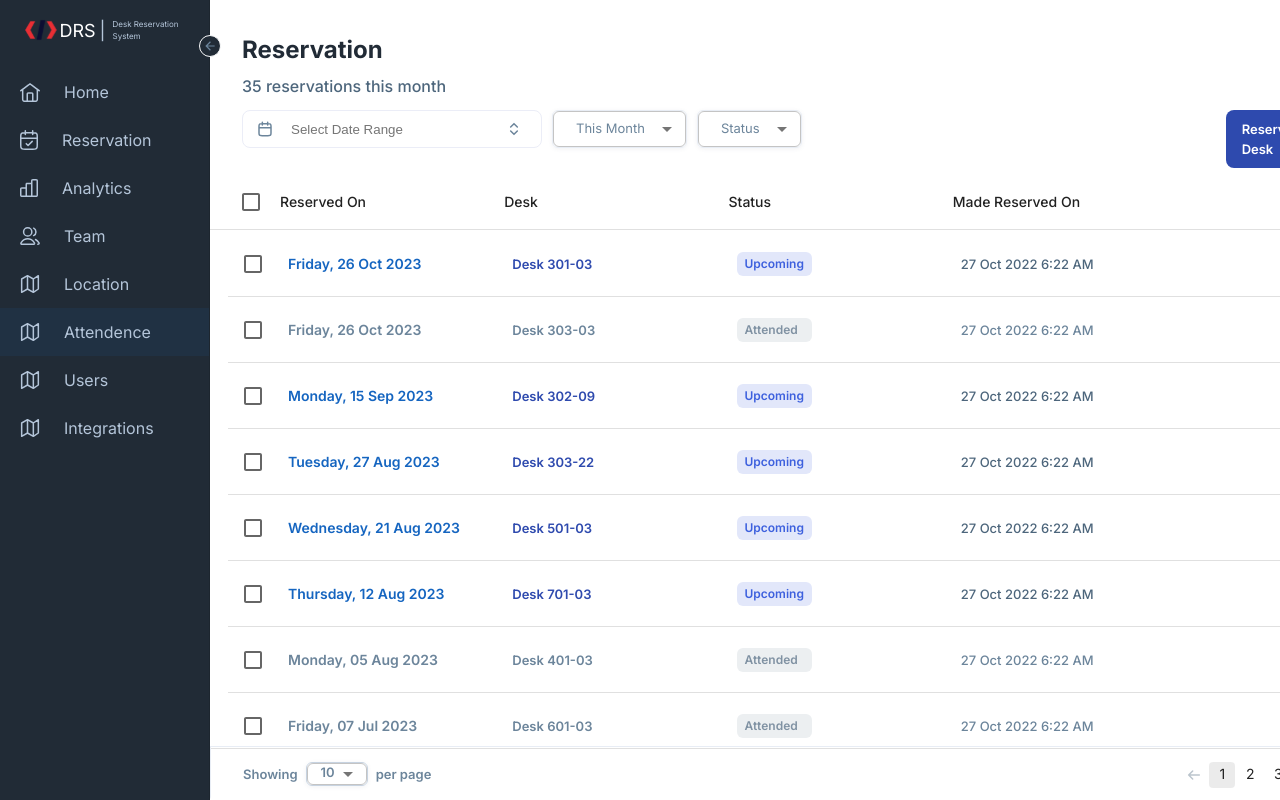
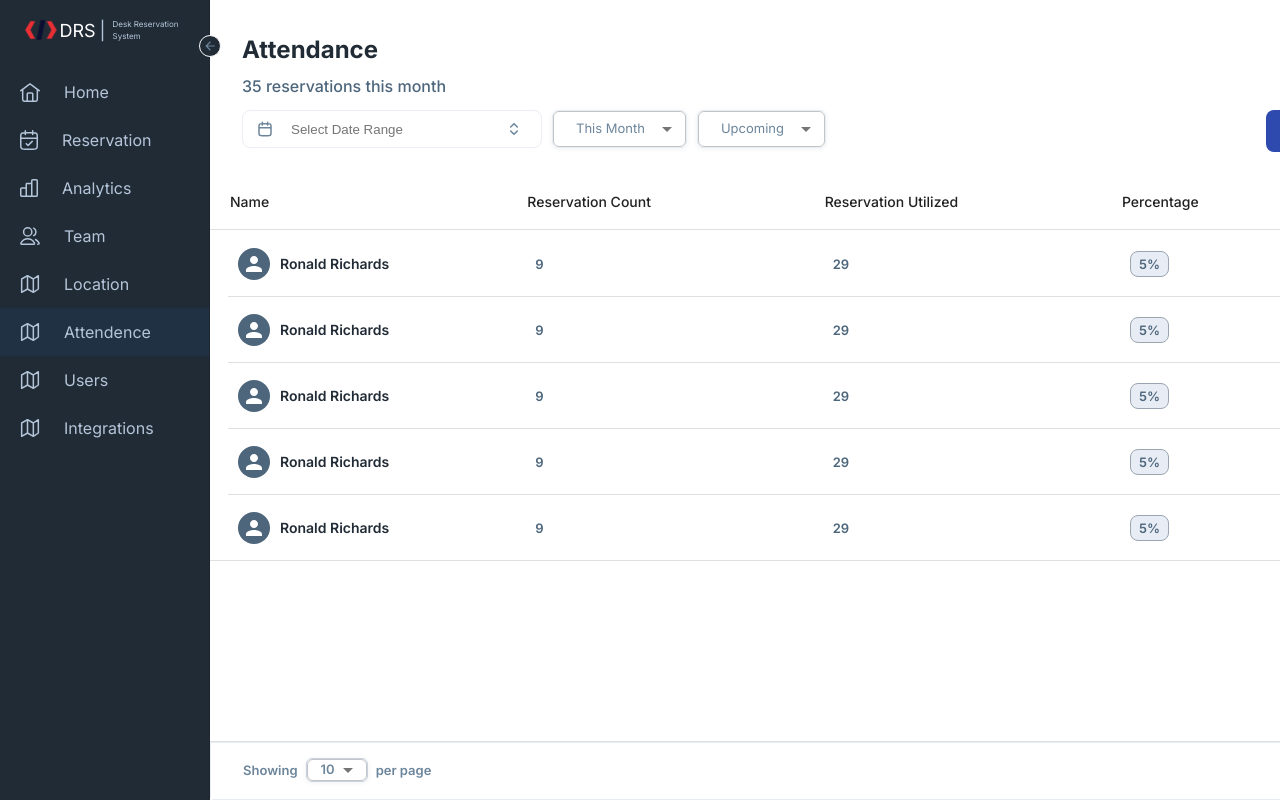
Before and after one commit to sk-roy/Desk-Reservation-System, a React (Create React App) app: page /attendence in a window 1280 px wide. Shown: the top 800 px of the page. Built offline with nearby package versions, Linux system fonts and the light colour scheme.

Commit message:
Location floor table on location page

```diff
--- a/src/assets/data.ts
+++ b/src/assets/data.ts
@@ -1,4 +1,4 @@
-import { DataGridRow } from "../components/interface";
+import { DataGridAttendance, DataGridRow, LocationFloorProps } from "../components/interface";
 
 export const ReservationList = [
   { date: "Tomorrow, 14 Feb, 2024", desk: 7, room: 5, floor: 2},
@@ -51,6 +51,23 @@ export const datagridrows: DataGridRow[] = [
 ];
 
 
+export const DataGridAttendanceRows: DataGridAttendance[] = [
+  { id: 1, name: 'Ronald Richards', reservationCount: 9, reservationUtilized: 29, percentage: 5 },
+  { id: 2, name: 'Ronald Richards', reservationCount: 9, reservationUtilized: 29, percentage: 5 },
+  { id: 3, name: 'Ronald Richards', reservationCount: 9, reservationUtilized: 29, percentage: 5 },
+  { id: 4, name: 'Ronald Richards', reservationCount: 9, reservationUtilized: 29, percentage: 5 },
+  { id: 5, name: 'Ronald Richards', reservationCount: 9, reservationUtilized: 29, percentage: 5 },
+]
+
+export const LocationFloors: LocationFloorProps[] = [
+  { id: 1, level: 1, roomCount: 5, deskCount: 45, },
+  { id: 2, level: 2, roomCount: 6, deskCount: 32, },
+  { id: 3, level: 3, roomCount: 4, deskCount: 27, },
+  { id: 4, level: 4, roomCount: 5, deskCount: 36, },
+  { id: 5, level: 5, roomCount: 5, deskCount: 40, },
+]
+
+
 export const TeamData = [
   { name: "A.A. Fattah Islam", designation: "Software QA Technical Lead", email: "fattah.islam@enosisbd.com", image: "/images/drsTeam/A.A. Fattah Islam.svg"},
   { name: "Aminul Islam", designation: "Senior Software Development Manager", email: "aminul@enosisbd.com", image: "/images/drsTeam/Aminul Islam.svg"},
--- a/src/components/CustomDataGrid/index.tsx
+++ b/src/components/CustomDataGrid/index.tsx
@@ -14,6 +14,7 @@ const CustomDataGrid: React.FC<CustomDateGridProps> = ({
   currentRow,
   rowsPerPageOptions = [10, 25, 50],
   pageSize,
+  checkboxSelection = false,
   setPage,
   setRowsPerPage,
   setCurrentRow,
@@ -163,7 +164,7 @@ const handleRowExit = () => {
             pageSize: rowsPerPage,
             page: page,
         }}
-        checkboxSelection
+        checkboxSelection = {checkboxSelection}
         slotProps={{
           cell: {
             onMouseEnter: handleRowHover,
--- a/src/pages/attendence/index.tsx
+++ b/src/pages/attendence/index.tsx
@@ -1,53 +1,15 @@
 import React from "react";
-import Layout from "../../layout";
-import { Box, Button, FormControl, MenuItem, Select, Typography } from "@mui/material";
-
+import { Avatar, Box, MenuItem, Select, Typography } from "@mui/material";
 import CustomDataGrid from "../../components/CustomDataGrid";
 import Sidebar from "../../components/sidebar";
 import DateRangePicker from "./DateRangePicker";
 import theme from "../../theme";
-import TertiaryButton from "../../components/buttons/TertiaryButton";
-import DeleteButton from "../../components/buttons/DeleteButton";
-import Edit03Icon from "../../components/icons/Edit03Icon";
-import DeleteIcon from "../../components/icons/DeleteIcon";
 import { GridColDef } from "@mui/x-data-grid";
-import { DataGridRow } from "../../components/interface";
-import { datagridrows } from "../../assets/data";
+import { DataGridAttendanceRows } from "../../assets/data";
+import PrimaryButton from "../../components/buttons/PrimaryButton";
+import AddIcon from '@mui/icons-material/Add';
 
 
-
-interface SelectDeptProps {
-    department: string;
-}
-
-const SelectDept: React.FC<SelectDeptProps> = ({ department }) => {
-    const renderValue = (value: any) => {
-        return value ? value : department;
-    };
-
-    return (
-        <FormControl>
-            <Select
-                renderValue={renderValue}
-                displayEmpty
-                sx={{
-                    height: "38px",
-                    borderRadius: "6px",
-                    border: "1px solid var(--Offwhite-Offwhite-3, #E8EDF5)",
-                    boxShadow: "0px 1px 4px 0px #4C577314",
-                    fontSize: "13px",
-                    paddingLeft: "9px",
-                    paddingTop: "16px",
-                    paddingRight: "9px",
-                    paddingBottom: "18px",
-                    color: "#6C859B",
-                }}
-            >
-                {/* <MenuItem value={'Human Research'}>Human Research</MenuItem> */}
-            </Select>
-        </FormControl>
-    );
-};
 
 const Header = () => {
     return (
@@ -75,7 +37,7 @@ const Header = () => {
                 fontFamily="Inter"
                 component="div"
                 >
-                    Reservation
+                    Attendance
                 </Typography>
 
                 <Typography
@@ -143,101 +105,20 @@ const Header = () => {
                         paddingBottom: "18px",
                         color: "#6C859B",
                     }}>
-                        <MenuItem value={1}>Status</MenuItem>
+                        <MenuItem value={1}>Upcoming</MenuItem>
+                        <MenuItem value={2}>Completed</MenuItem>
                     </Select>
                 </Box>
-                {/* <Button>Reserve a Desk</Button> */}
-                <Box>
-                    <Button
-                    sx={{
-                        borderRadius: "8px",
-                        px: "16px",
-                        py: "9px",
-                        backgroundColor: "#2E4AAE",
-                        textTransform: "none",
-                        '&:hover': {
-                          backgroundColor: '#2E4AAE',
-                          boxShadow: "0px 1px 2px 1px #2E4AAE",
-                        },
-                    }}
-                    >
-                        <Typography className="Semi Bold 13" color="#FFFFFF">Reserve a Desk</Typography>
-                    </Button>
-                </Box>
+
+                  <PrimaryButton title="Import" icon={<AddIcon htmlColor={theme.customTheme.Color.Primary.White}/>} />
             </Box>
         </Box>
     );
 }
 
 
-
-
-const StatusCell = ({ status }: {status: number}) => {
-    return (
-      <Box sx={{
-        borderRadius: '6px',
-        height: '24px',
-        width: '75px',
-        py: "3px",
-        px: "8px",
-        marginY: "14px",
-      }}
-      bgcolor= {status === 1 ? '#3E61DE26' : '#8092A326'}
-      >
-          {status === 1 ? <Typography className='Semi Bold 12' color='#3E61DE'>Upcoming</Typography>
-                        : <Typography className='Semi Bold 12' color={theme.palette.grey[200]}>Attended</Typography>}
-      </Box>
-    );
-  }
-
-  const CustomButtonCell = ({ status, id, currentRow }: { status: number, id: number, currentRow: number }) => {
-    return (
-      <>{
-        currentRow === id &&
-        <Box>
-        {
-          status === 1 ? <TertiaryButton title='Edit' icon={<Edit03Icon color={theme.customTheme.Color.grey[3]}/>}/>
-                      : <DeleteButton title="Delete" height={32} icon={<DeleteIcon/>}/>
-        }
-        </Box>
-      }</>
-    );
-  };
-
-
-  const DeskCell = ({ status, desk }: {status: number, desk: string}) => {
-    return (
-      <Box marginY= "14px">
-          {status === 1 ? <Typography className='Semi Bold 13' color='#2E4AAE'>{desk}</Typography>
-                        : <Typography className='Semi Bold 13' color={theme.palette.grey[300]}>{desk}</Typography>}
-
-      </Box>
-    );
-  }
-
-  const ReservedOnCell = ({ status, reservedOn }: {status: number, reservedOn: string}) => {
-    return (
-      <Box marginY= "14px">
-          {status === 1 ? <Typography className='Semi Bold 14' color={theme.palette.primary.dark}>{reservedOn}</Typography>
-                        : <Typography className='Semi Bold 14' color={theme.palette.grey[300]}>{reservedOn}</Typography>}
-
-      </Box>
-    );
-  }
-  const MadeReservedOnCell = ({ status, madeReservedOn }: {status: number, madeReservedOn: string}) => {
-    return (
-      <Box marginY= "14px">
-          {status === 1 ? <Typography className='Medium 13' color={theme.palette.grey[400]}>{madeReservedOn}</Typography>
-                        : <Typography className='Medium 13' color={theme.palette.grey[300]}>{madeReservedOn}</Typography>}
-
-      </Box>
-    );
-  }
-
-
-
-const Attendence: React.FC = () => {
-    const columnLenth = 6;
+const AddCustomDatagrid = () => {
+  const columnLenth = 5;
   const initialPage = 0;
   const initialRowsPerPage = 10;
   const rowsPerPageOptions = [10, 15, 20];
@@ -246,29 +127,58 @@ const Attendence: React.FC = () => {
   const [rowsPerPage, setRowsPerPage] = React.useState<number>(initialRowsPerPage);
   const [currentRow, setCurrentRow] = React.useState(-1);
 
+
   const columns: GridColDef[] = [
       {
-          field: 'reservedOn', headerName: 'Reserved On', flex: (1/columnLenth), sortable: true,
+        field: 'name', headerName: 'Name', flex: (1/columnLenth), sortable: true,
         disableColumnMenu: true,
-          renderCell: (params) => <ReservedOnCell {...params.row} />
+        renderCell: (params) => <Box display="flex" gap='10px' alignItems='center'>
+          <Avatar style={{height: '32px', width: '32px'}}/>
+          <Typography className='Semi Bold 14' color={theme.customTheme.Color.Primary.Dark}>{params.value}</Typography>
+        </Box>
       }, {
-          field: 'desk', headerName: 'Desk', flex: (1/columnLenth), sortable: true,
+        field: 'reservationCount', headerName: 'Reservation Count', flex: (1/columnLenth), sortable: true,
         disableColumnMenu: true,
-          renderCell: (params) => <DeskCell {...params.row} />
+        renderCell: (params) => <Typography className='Semi Bold 13' color={theme.customTheme.Color.grey[4]}>{params.value}</Typography>,
       }, {
-          field: 'status', headerName: 'Status', flex: (1/columnLenth),
-          disableColumnMenu: true, headerClassName: 'status-header',
-          renderCell: (params) => <StatusCell status={params.value} />,
+        field: 'reservationUtilized', headerName: 'Reservation Utilized', flex: (1/columnLenth),
+        disableColumnMenu: true,
+        renderCell: (params) => <Typography className='Semi Bold 13' color={theme.customTheme.Color.grey[4]}>{params.value}</Typography>,
       },{
-          field: 'madeReservedOn', headerName: 'Made Reserved On', flex: (1/columnLenth), sortable: true,
+        field: 'percentage', headerName: 'Percentage', flex: (1/columnLenth), sortable: true,
         disableColumnMenu: true,
-          renderCell: (params) => <MadeReservedOnCell {...params.row} />
-        },{
-          field: 'button', headerName: '', flex: (1/columnLenth),
-          disableColumnMenu: true, headerClassName: 'button-header',
-          renderCell: (params) => <CustomButtonCell currentRow={currentRow}  {...params.row} />,
-        },
+        renderCell: (params) => <Box
+        sx={{
+          padding: '2px 8px 2px 8px',
+          borderRadius: '8px',
+          border: '1px solid var(--Greyscale-Grey-1, #99A5B0)',
+          backgroundColor: theme.customTheme.Color.OffWhite[3]
+        }}>
+          <Typography className='Semi Bold 13' color={theme.customTheme.Color.grey[4]}>{params.value}{'%'}</Typography>
+        </Box>
+      }
   ];
+
+  return (
+    <CustomDataGrid
+      rows={DataGridAttendanceRows}
+      columns={columns}
+      page={page}
+      rowsPerPage={rowsPerPage}
+      currentRow={currentRow}
+      rowsPerPageOptions = {rowsPerPageOptions}
+      // pageSize={}
+
+      setPage={setPage}
+      setRowsPerPage={setRowsPerPage}
+      setCurrentRow={setCurrentRow}
+
+    />
+  );
+}
+
+
+const Attendence: React.FC = () => {
 
     return (
         <Sidebar>
@@ -282,20 +192,7 @@ const Attendence: React.FC = () => {
             maxHeight="100vh"
             >
                 <Header/>
-                <CustomDataGrid
-                    rows={datagridrows}
-                    columns={columns}
-                    page={page}
-                    rowsPerPage={rowsPerPage}
-                    currentRow={currentRow}
-                    rowsPerPageOptions = {rowsPerPageOptions}
-                    // pageSize={}
-
-                    setPage={setPage}
-                    setRowsPerPage={setRowsPerPage}
-                    setCurrentRow={setCurrentRow}
-
-                />
+                <AddCustomDatagrid />
             </Box>
         </Sidebar>
     );
--- a/src/pages/location/index.tsx
+++ b/src/pages/location/index.tsx
@@ -1,4 +1,4 @@
-import { useState } from "react";
+import React, { useState } from "react";
 import Layout from "../../layout";
 import theme from "../../theme";
 import { Avatar, Box, Button, Typography } from "@mui/material";
@@ -12,6 +12,11 @@ import PrimaryButton from "../../components/buttons/PrimaryButton";
 import { LocationDrawer } from "./LocationDrawers";
 import Sidebar from "../../components/sidebar";
 import { UpdateHalidays } from "./HolidaysDrawers";
+import { GridColDef } from "@mui/x-data-grid";
+import CustomDataGrid from "../../components/CustomDataGrid";
+import { LocationFloors } from "../../assets/data";
+import DeleteButton from "../../components/buttons/DeleteButton";
+import DeleteIcon from "../../components/icons/DeleteIcon";
 
 
 
@@ -242,7 +247,7 @@ const HeadquarterHeader = () => {
                         backgroundColor: theme.customTheme.Color.OffWhite[1],
                         border: `1px solid ${theme.customTheme.Color.OffWhite[4]}`,
                     }}>
-                        <Typography className="Semi Bold 13">15 Holidays</Typography>
+                        <Typography className="Semi Bold 13" color={theme.customTheme.Color.grey[3]}>15 Holidays</Typography>
                         <InfoCircleIcon />
                     </div>
                     <div
@@ -257,7 +262,7 @@ const HeadquarterHeader = () => {
                         backgroundColor: theme.customTheme.Color.OffWhite[1],
                         border: `1px solid ${theme.customTheme.Color.OffWhite[4]}`,
                     }}>
-                        <Typography className="Semi Bold 13">Next Holiday: 21 Feb 2024</Typography>
+                        <Typography className="Semi Bold 13" color={theme.customTheme.Color.grey[3]}>Next Holiday: 21 Feb 2024</Typography>
                     </div>
                 </div>
             </div>
@@ -345,187 +350,71 @@ const TableHeader = () => {
     );
 }
 
-interface DataType {
-    key: number;
-    name: string;
-    roomCount: number;
-    deskCount: number;
-}
 
-interface MyRecord {
-    key: number;
-}
+const AddCustomDatagrid = () => {
+    const columnLenth = 4;
+    const initialPage = 0;
+    const initialRowsPerPage = 10;
+    const rowsPerPageOptions = [10, 15, 20];
+
+    const [page, setPage] = React.useState<number>(initialPage);
+    const [rowsPerPage, setRowsPerPage] = React.useState<number>(initialRowsPerPage);
+    const [currentRow, setCurrentRow] = React.useState(-1);
 
 
-// const LocationTable = () => {
-//     const [hoveredRowId, setHoveredRowId] = useState<number | null>(null);
+    const columns: GridColDef[] = [
+        {
+          field: 'level', headerName: 'Name', flex: (1/columnLenth), disableColumnMenu: true,
+          renderCell: (params) => <Box display="flex" gap='10px' alignItems='center'>
+            <Box
+            sx={{
+                borderRadius: '30px',
+                height: '40px',
+                width: '40px',
+                display: 'flex',
+                justifyContent: 'center',
+                alignItems: 'center',
+                backgroundColor: theme.customTheme.Color.OffWhite[3],
+            }}>
+                <Typography className='Bold 16' color={theme.customTheme.Color.Primary.Blue}>{'L'}{params.value}</Typography>
+            </Box>
+            <Typography className='Bold 16' color={theme.customTheme.Color.Primary.Dark}>{'Level-0'}{params.value}</Typography>
+          </Box>
+        }, {
+          field: 'roomCount', headerName: 'Room Count', flex: (1/columnLenth), sortable: false, disableColumnMenu: true,
+          renderCell: (params) => <Typography className='Semi Bold 13' color={theme.customTheme.Color.grey[4]}>{params.value}</Typography>,
+        }, {
+          field: 'deskCount', headerName: 'Desk Count', flex: (1/columnLenth), sortable: false, disableColumnMenu: true,
+          renderCell: (params) => <Typography className='Semi Bold 13' color={theme.customTheme.Color.grey[4]}>{params.value}</Typography>,
+        },{
+          field: 'action', headerName: '', flex: (1/columnLenth), sortable: false, disableColumnMenu: true,
+          renderCell: (params) => <Box display='flex' justifyContent='flex-end' width='100%' paddingRight='40px'>{
+                currentRow === params.id &&
+                <Box display='flex' gap='10px'>
+                    <TertiaryButton title='Edit' icon={<Edit03Icon color={theme.customTheme.Color.grey[3]}/>}/>
+                    <DeleteButton title="Delete" height={32} icon={<DeleteIcon/>}/>
+                </Box>
+          }</Box>
+        }
+    ];
 
-//     const handleRowHover = (recordKey: number) => {
-//         setHoveredRowId(recordKey);
-//     };
+    return (
+      <CustomDataGrid
+        rows={LocationFloors}
+        columns={columns}
+        page={page}
+        rowsPerPage={rowsPerPage}
+        currentRow={currentRow}
+        rowsPerPageOptions = {rowsPerPageOptions}
+        // pageSize={}
 
-//     const columns: TableProps<DataType>['columns'] = [
-//         {
-//             title: 'Name',
-//             dataIndex: 'name',
-//             key: 'name',
-//             width: `${100 / 4}%`,
-//             render: (text) => <div
-//             style={{
-//                 display: "flex",
-//                 flexDirection: "row",
-//                 justifyContent: "flex-start",
-//                 gap: "14px",
-//             }}>
-//                 <Text
-//                 style={{
-//                     display: "flex",
-//                     justifyContent: "center",
-//                     alignItems: "center",
-//                     width: "40px",
-//                     borderRadius: "30px",
-//                     padding: "8px",
-//                     fontSize: '16px',
-//                     fontWeight: 700,
-//                     lineHeight: '24px',
-//                     color: theme.customTheme.Color.Primary.Blue,
-//                     backgroundColor: theme.customTheme.Color.OffWhite[3],
-//                 }}>
-//                     {`L${text}`}
-//                 </Text>
-//                 <Text
-//                 style={{
-//                     display: "flex",
-//                     justifyContent: "flex-start",
-//                     alignItems: "center",
-//                     fontSize: '16px',
-//                     fontWeight: 700,
-//                     lineHeight: '24px',
-//                     color: theme.customTheme.Color.Primary.Dark,
-//                 }}>
-//                     {`Level-${text}`}
-//                 </Text>
-//             </div>,
-//         },
-//         {
-//             title: 'Room Count',
-//             dataIndex: 'roomCount',
-//             key: 'roomCount',
-//             width: `${100 / 4}%`,
-//             render: (text) =>
-//                 <Text
-//                 style={{
-//                     display: "flex",
-//                     justifyContent: "start",
-//                     alignItems: "center",
-//                     fontSize: '14px',
-//                     fontWeight: 600,
-//                     lineHeight: '20px',
-//                     color: theme.customTheme.Color.grey[4],
-//                 }}> {text} </Text>
-//         },
-//         {
-//             title: 'Desk Count',
-//             dataIndex: 'deskCount',
-//             key: 'deskCount',
-//             width: `${100 / 4}%`,
-//             render: (text) =>
-//                 <Text
-//                 style={{
-//                     display: "flex",
-//                     justifyContent: "start",
-//                     alignItems: "center",
-//                     fontSize: '14px',
-//                     fontWeight: 600,
-//                     lineHeight: '20px',
-//                     color: theme.customTheme.Color.grey[4],
-//                 }}> {text} </Text>
-//         },
-//         {
-//             dataIndex: 'action',
-//             key: 'action',
-//             width: `${100 / 4}%`,
-//             render: (_: any, record: DataType) => (
-//                 <div
-//                 style={{
-//                     display: "flex",
-//                     justifyContent: "flex-end",
-//                 }}>
-//                     {record.key === hoveredRowId && (
-//                         <Space size="middle">
-//                             <EditButton />
-//                             <DeleteButton />
-//                         </Space>
-//                     )}
-//                     {record.key !== hoveredRowId && <div>{""}</div>}
-//                 </div>
-//             ),
-//         },
-//     ];
+        setPage={setPage}
+        setRowsPerPage={setRowsPerPage}
+        setCurrentRow={setCurrentRow}
 
-//     const data: DataType[] = [
-//     {
-//         key: 1,
-//         name: '1',
-//         roomCount: 32,
-//         deskCount: 4,
-//     },
-//     {
-//         key: 2,
-//         name: '2',
-//         roomCount: 42,
-//         deskCount: 4,
-//     },
-//     {
-//         key: 3,
-//         name: '3',
-//         roomCount: 32,
-//         deskCount: 4,
-//     },
-//     ];
-
-//     return (
-//         <div
-//         style={{
-//             width: "100%",
-//         }}>
-
-//             <ConfigProvider
-//             theme={{
-//                 token: {
-//                     // Seed Token
-//                     // borderRadius: 2,
-
-
-//                     // Alias Token
-//                     // colorBgContainer: '#f6ffed',
-
-//                 },
-//                 components: {
-//                     Table: {
-//                         headerBg: theme.customTheme.Color.Primary.White,
-//                         headerColor: theme.customTheme.Color.grey[2],
-//                     }
-//                 }
-//             }}
-//         >
-//                 <Table
-//                 columns={columns}
-//                 dataSource={data}
-//                 pagination={{hideOnSinglePage: true}}
-//                 // style={{
-//                 // backgroundColor: "transparent",
-//                 // }}
-//                 rowClassName={() => 'transparent-row'}
-//                 onRow={(record) => ({
-//                 onMouseEnter: () => handleRowHover(record.key),
-//                 onMouseLeave: () => handleRowHover(0),
-//                 })}
-//                 />
-//             </ConfigProvider>
-//         </div>
-//     );
-// }
+      />
+    );
+  }
 
 
 const Body = () => {
@@ -550,8 +439,7 @@ const Body = () => {
             }}>
                 <HeadquarterHeader/>
                 <TableHeader/>
-                {/* <LocationTable/> */}
-                <div>Location Table</div>
+                <AddCustomDatagrid/>
             </div>
 
         </div>
```
Also changed, not shown: src/components/interface.tsx (+18 -1 lines). Lines whose indentation alone changed are shown as unchanged.
